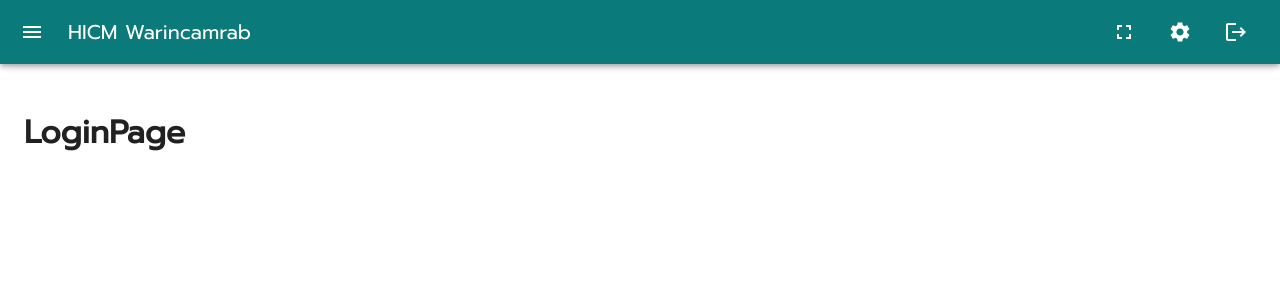
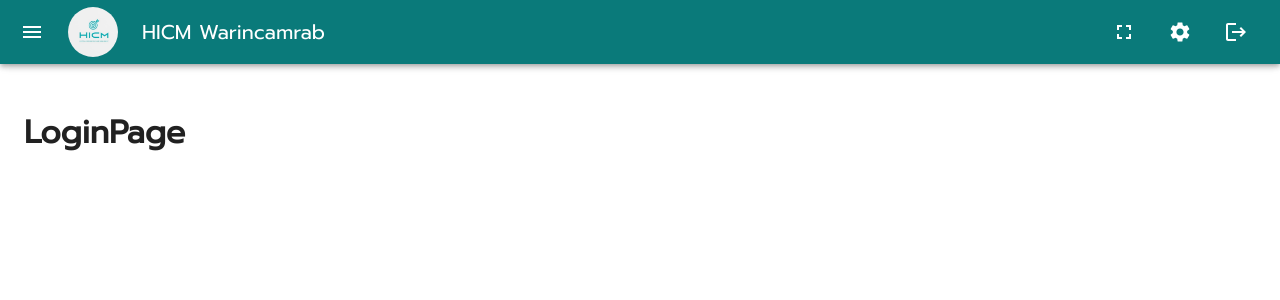
Before and after one commit to sutsutdi/hicm-react-vite, a React (Vite) app: page /login in a window 1280 px wide. Shown: the top 300 px of the page. Built offline with nearby package versions, Linux system fonts and the light colour scheme.

Commit message:
Update App BAr and fee schedule menu 8/6/23

```diff
--- a/src/layouts/AppHeader.tsx
+++ b/src/layouts/AppHeader.tsx
@@ -1,4 +1,3 @@
-import * as React from 'react'
 import { styled, useTheme } from '@mui/material/styles'
 import MuiAppBar, { AppBarProps as MuiAppBarProps } from '@mui/material/AppBar'
 import Toolbar from '@mui/material/Toolbar'
@@ -6,9 +5,9 @@ import Typography from '@mui/material/Typography'
 import IconButton from '@mui/material/IconButton'
 import MenuIcon from '@mui/icons-material/Menu'
 import FullscreenIcon from '@mui/icons-material/Fullscreen'
-import { Box, Tooltip } from '@mui/material'
+import { Avatar, Box, CardMedia, Paper, Tooltip } from '@mui/material'
 import { Logout, Settings } from '@mui/icons-material'
-
+import LogoImg from '../assets/logo.png'
 const drawerWidth = 240
 
 interface AppBarProps extends MuiAppBarProps {
@@ -59,7 +58,15 @@ export default function AppHeader({ open, onDrawerOpen }: AppHeader) {
         >
           <MenuIcon />
         </IconButton>
-        <Typography variant="h6" noWrap component="div">
+        <CardMedia
+          component={'img'}
+          sx={{ height: 50, width: 50 ,borderRadius: '50%', }}
+          image={LogoImg}
+          // src ="https://images.unsplash.com/photo-1511467687858-23d96c32e4ae?ixlib=rb-4.0.3&ixid=M3wxMjA3fDB8MHxwaG90by1wYWdlfHx8fGVufDB8fHx8fA%3D%3D&auto=format&fit=crop&w=870&q=80"
+          title="logo"
+        />
+
+        <Typography variant="h6" noWrap component="div" marginLeft={3}>
           HICM Warincamrab
         </Typography>
         <Box flexGrow={1}></Box>
@@ -96,7 +103,6 @@ export default function AppHeader({ open, onDrawerOpen }: AppHeader) {
             <Logout />
           </IconButton>
         </Tooltip>
-
       </Toolbar>
     </AppBar>
   )
```
Also changed, not shown: src/assets/logo.png (added).
